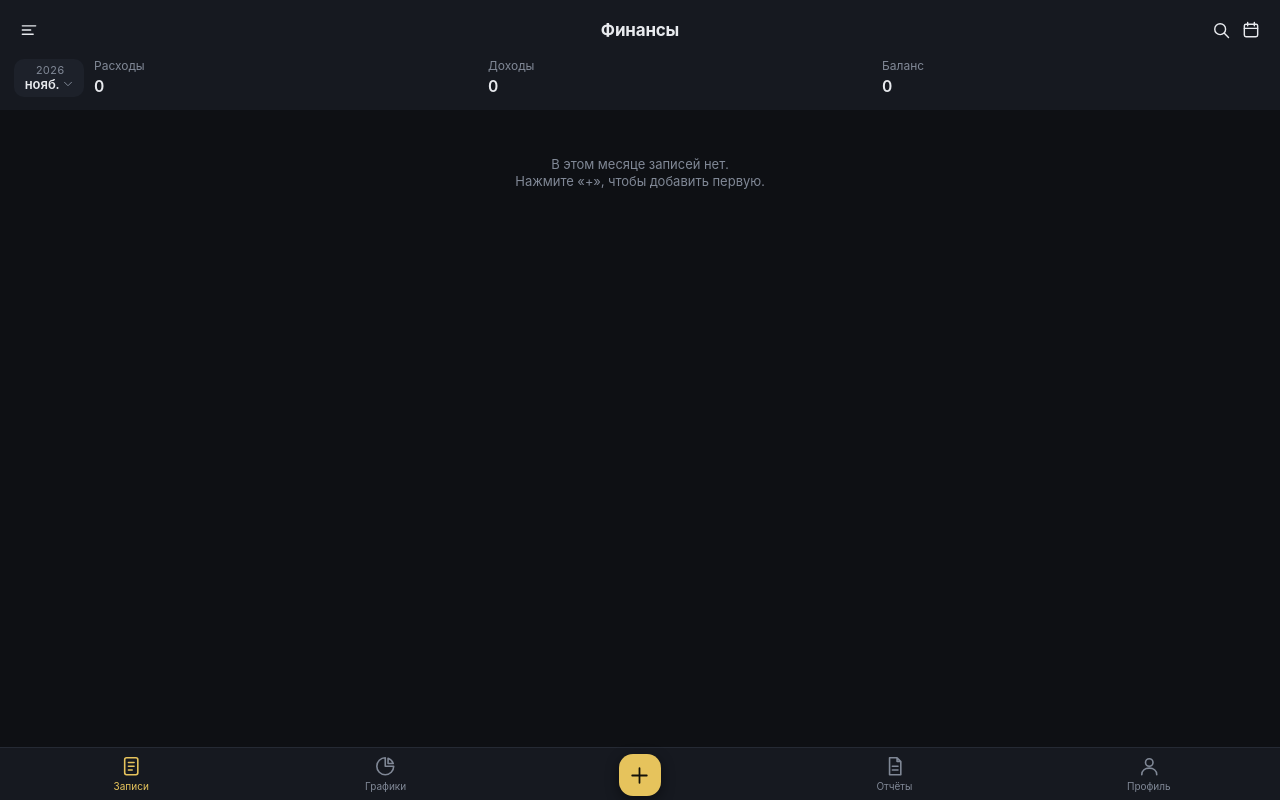
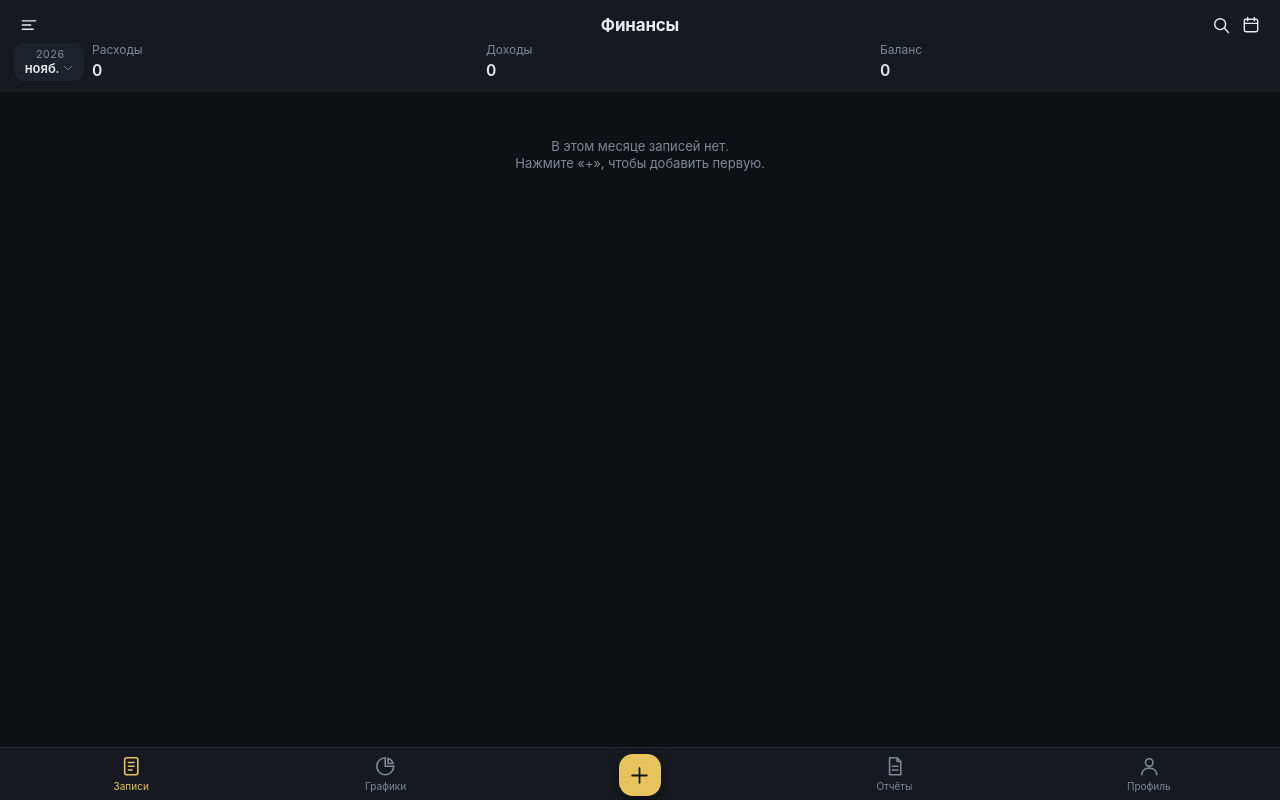
Before and after one commit to Rahimov98/Finans, a plain HTML site: page index.html in a window 1280 px wide. Drawn offline with Linux system fonts and the light colour scheme.

Commit message:
Adjust header and button styles in index.html

```diff
--- a/index.html
+++ b/index.html
@@ -16,15 +16,15 @@ html{-webkit-text-size-adjust:100%;text-size-adjust:100%;-webkit-tap-highlight-c
 body{font:13.5px/1.35 -apple-system,BlinkMacSystemFont,"Segoe UI",Roboto,"Helvetica Neue",Arial,sans-serif;font-variant-numeric:tabular-nums;background:var(--bg);color:var(--ink);padding-bottom:calc(66px + env(safe-area-inset-bottom,0px))}
 button{font:inherit;color:inherit}
 .i{width:1.25em;height:1.25em;flex:none;display:block}
-header{position:sticky;top:0;z-index:5;background:var(--card);padding:calc(env(safe-area-inset-top,0px) + 10px) 14px 12px}
-.top{display:grid;grid-template-columns:76px 1fr 76px;align-items:center;min-height:40px}.tr{display:flex;justify-self:end}
+header{position:sticky;top:0;z-index:5;background:var(--card);padding:calc(env(safe-area-inset-top,0px) + 8px) 14px 10px}
+.top{display:grid;grid-template-columns:70px 1fr 70px;align-items:center;min-height:34px}.tr{display:flex;justify-self:end}
 .top>b{font-size:17px;font-weight:700;letter-spacing:-.01em;text-align:center}
-.top button{background:none;border:0;width:38px;height:38px;font-size:20px;border-radius:10px;color:var(--ink);cursor:pointer;display:grid;place-items:center;padding:0}
+.top button{background:none;border:0;width:34px;height:34px;font-size:20px;border-radius:10px;color:var(--ink);cursor:pointer;display:grid;place-items:center;padding:0}
 .top button,.x{background:none;border:0;cursor:pointer;display:grid;place-items:center;width:30px;height:30px;font-size:16px;border-radius:9px;color:var(--ink)}
 
 
 
-.hs{display:flex;align-items:center;gap:6px;margin-top:8px}.hs>div{flex:1;min-width:0;padding:0 4px}
+.hs{display:flex;align-items:center;gap:4px;margin-top:0}.hs>div{flex:1;min-width:0;padding:0 4px}
 .mp{flex:none;background:var(--s2);border:0;border-radius:10px;padding:5px 8px 5px 10px;text-align:center;color:var(--ink);cursor:pointer;min-width:70px;line-height:1.2}.mp small{display:block;color:var(--mute);font-size:11px;margin:0}.mp span{display:flex;align-items:center;justify-content:center;gap:2px;font-size:13px;font-weight:600}.mp .i{width:14px;height:14px;color:var(--mute)}
 .hs>div small{display:block;color:var(--mute);font-size:12px;margin-bottom:2px}.hs b{font-size:16px;font-weight:600;display:block;overflow:hidden;text-overflow:ellipsis;white-space:nowrap}
 .yr{display:flex;justify-content:center;align-items:center;gap:16px;margin:10px 0;font-size:16px}.yr .x{width:36px;height:36px;padding:0}.mg{display:grid;grid-template-columns:repeat(3,1fr);gap:8px}.mg button{padding:14px 0;border-radius:12px;border:1px solid var(--line);background:var(--card);color:var(--ink);font-size:14px;cursor:pointer}.mg button.on{background:var(--acc);color:var(--on);border-color:var(--acc);font-weight:600}
```
